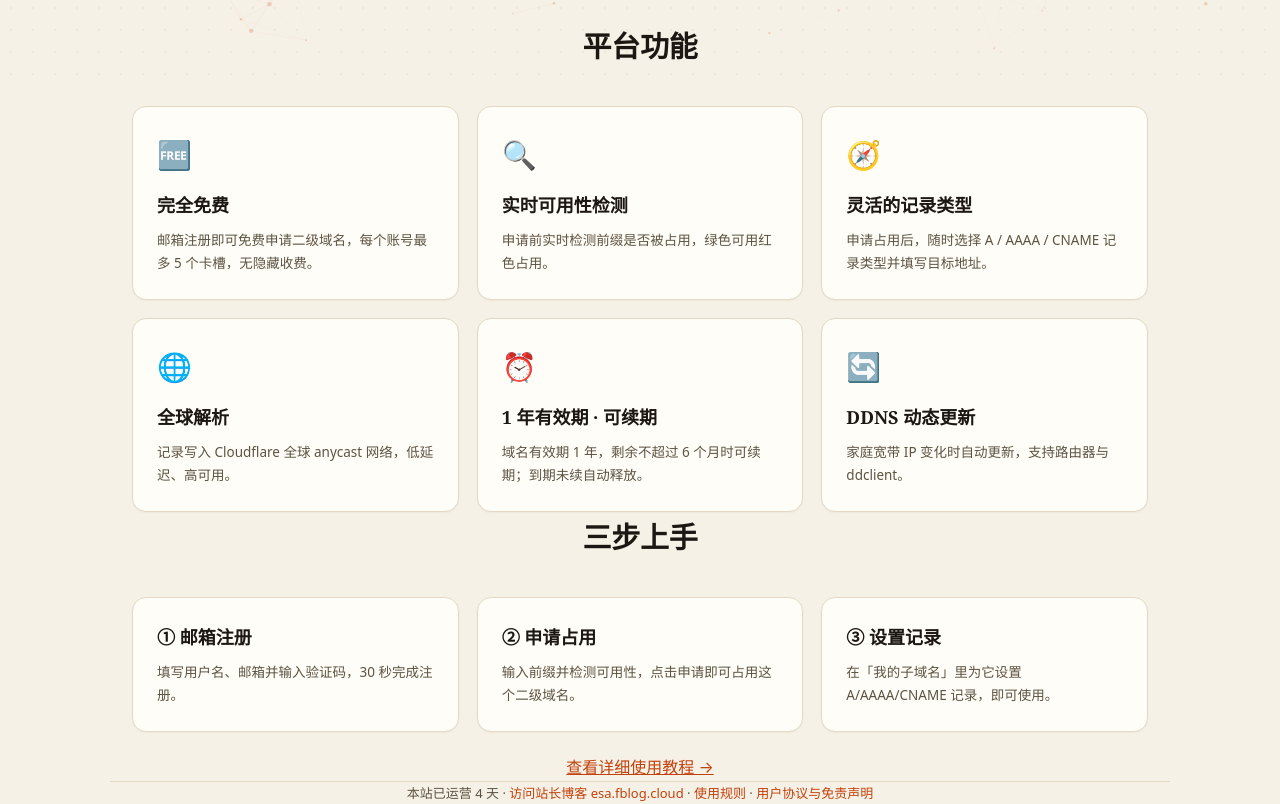
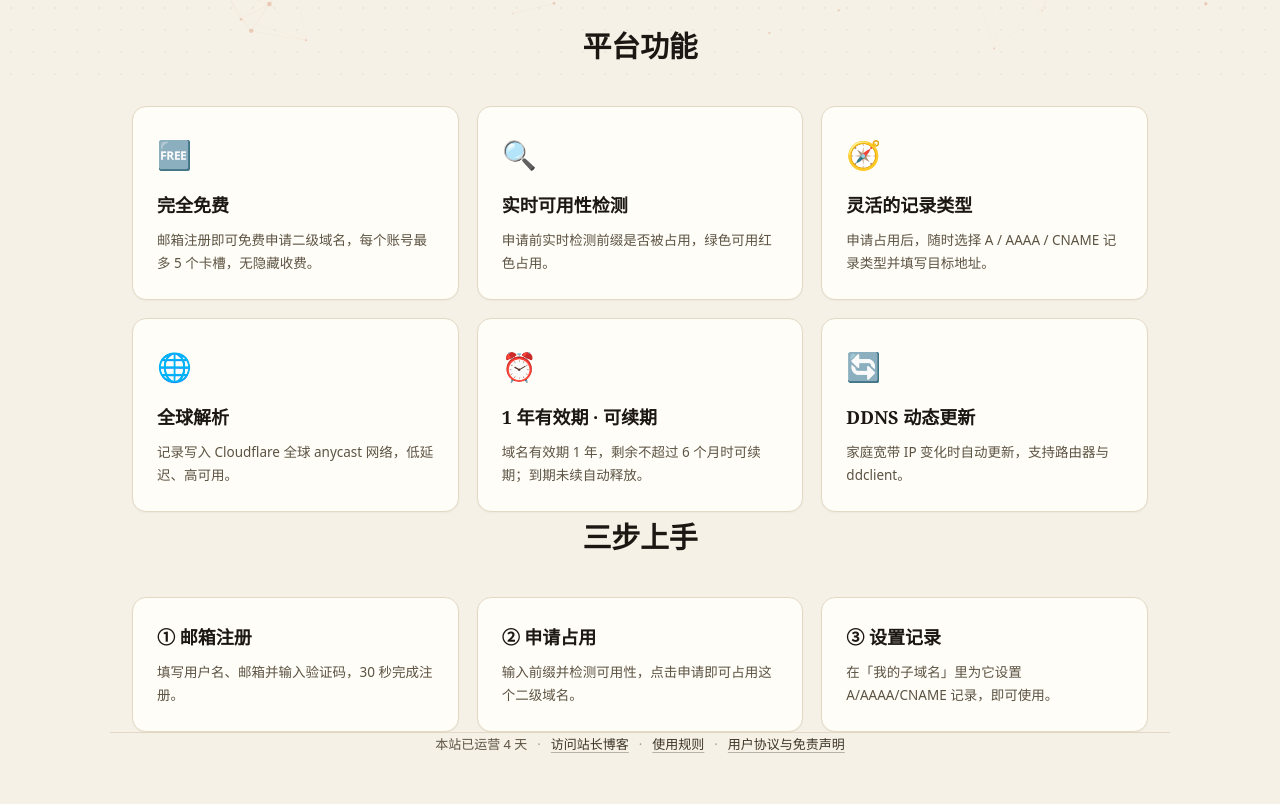
Before and after one commit to Foulereee/fblog-dns, a website: page public/index.html in a window 1280 px wide. Shown: the part 707-1511 px from the top of the page. After the commit the page ends 1462 px from the top, so only its background shows below. Drawn offline with Linux system fonts and the light colour scheme; no server answers.

Commit message:
style: 首页移除教程 CTA，页脚链接改为低调配色并支持换行
1) 移除「查看详细使用教程 →」
   删掉首页功能卡片下方那行 CTA。教程页没有失联 —— 顶部导航的「如何使用」、
   rules.html / terms.html 的导航、以及 sitemap.xml 三个入口都还在。

2) 页脚改版
   文案按要求改为：本站已运营 N 天 · 访问站长博客 · 使用规则 · 用户协议与免责声明
   （可见文字去掉原来的域名后缀 esa.fblog.cloud，链接本身不变）

   配色：原来页脚链接用的是 --accent (#c2410c) 亮橙色，在页脚里过于抢眼。
   新增 --ink-mid: #3d3527 —— 与正文色 --ink-soft (#5c5343) 同色系、只深一档，
   再配一条 rgba(92,83,67,.4) 的淡下划线表明可点击；hover 时加深到 --ink 并
   把下划线一起加深。既不鲜艳，也能看出是链接。

   换行：页脚内容包进 .foot-line（flex + flex-wrap + 居中对齐 + 6px/10px 间距），
   窄屏时整段整齐折行，不会硬挤成一行溢出；「本站已运营 N 天」用 white-space:nowrap
   确保天数和数字不会被拆开。分隔符 · 单独用 .foot-sep（55% 透明度的正文色）。
   顺手删掉了被新规则取代的旧 footer a:hover 规则。

验证：内联脚本语法合法；CSS 花括号 143/143 配平；--ink-mid 已定义并被引用、
页脚不再引用 --accent；「查看详细使用教程」已移除而导航入口保留（/how 链接数为 1）；
页脚去标签后的纯文本与要求逐字一致。

```diff
--- a/public/index.html
+++ b/public/index.html
@@ -10,7 +10,7 @@
 <style>
   :root {
     --paper: #f6f1e6; --paper2: #eee6d5; --card: #fffdf7;
-    --ink: #1c1712; --ink-soft: #5c5343; --line: #e2d8c3;
+    --ink: #1c1712; --ink-soft: #5c5343; --ink-mid: #3d3527; --line: #e2d8c3;
     --accent: #c2410c; --accent-2: #b45309; --ok: #15803d; --warn: #b45309; --danger: #b91c1c;
     --radius: 14px;
     --serif: Georgia, "Times New Roman", "Songti SC", "Noto Serif SC", serif;
@@ -66,8 +66,14 @@
   .card h3 { font-family: var(--serif); font-size:18px; margin-bottom:8px; font-weight:700; }
   .card p { color: var(--ink-soft); font-size:13.5px; }
   footer { border-top:1px solid var(--line); padding:26px 0 36px; text-align:center; color: var(--ink-soft); font-size:13px; }
-  footer a { color: var(--accent); text-decoration:none; }
-  footer a:hover { text-decoration:underline; }
+  /* 页脚链接：用同色系的深棕（介于正文色与标题色之间）+ 一条淡下划线表示可点击，
+     不再用 --accent 那个亮橙色 —— 页脚不需要那么抢眼。 */
+  footer a { color: var(--ink-mid); text-decoration:underline; text-decoration-color: rgba(92,83,67,.4); text-underline-offset:3px; transition:color .15s, text-decoration-color .15s; }
+  footer a:hover { color: var(--ink); text-decoration-color: var(--ink); }
+  /* 居中且可换行：窄屏时整段折成两行，而不是硬挤成一行溢出 */
+  .foot-line { display:flex; flex-wrap:wrap; align-items:center; justify-content:center; gap:6px 10px; }
+  .foot-line > span:first-child { white-space:nowrap; }
+  .foot-sep { color: var(--ink-soft); opacity:.55; }
   .panel { max-width:460px; margin:40px auto; }
   .panel .title { font-family: var(--serif); font-size:26px; font-weight:700; text-align:center; margin-bottom:6px; }
   .panel .subtitle { text-align:center; color: var(--ink-soft); font-size:13.5px; margin-bottom:22px; }
@@ -212,11 +218,18 @@
       <div class="card"><h3>② 申请占用</h3><p>输入前缀并检测可用性，点击申请即可占用这个二级域名。</p></div>
       <div class="card"><h3>③ 设置记录</h3><p>在「我的子域名」里为它设置 A/AAAA/CNAME 记录，即可使用。</p></div>
     </div>
-    <p style="text-align:center;margin-top:22px"><a class="link" href="/how">查看详细使用教程 →</a></p>
   </section>
 
   <footer class="wrap">
-    本站已运营 <span id="foot-days">—</span> 天 · <a href="https://esa.fblog.cloud" target="_blank" rel="noopener">访问站长博客 esa.fblog.cloud</a> · <a href="/rules">使用规则</a> · <a href="/terms">用户协议与免责声明</a>
+    <div class="foot-line">
+      <span>本站已运营 <span id="foot-days">—</span> 天</span>
+      <span class="foot-sep">·</span>
+      <a href="https://esa.fblog.cloud" target="_blank" rel="noopener">访问站长博客</a>
+      <span class="foot-sep">·</span>
+      <a href="/rules">使用规则</a>
+      <span class="foot-sep">·</span>
+      <a href="/terms">用户协议与免责声明</a>
+    </div>
   </footer>
 </div>
 
```
